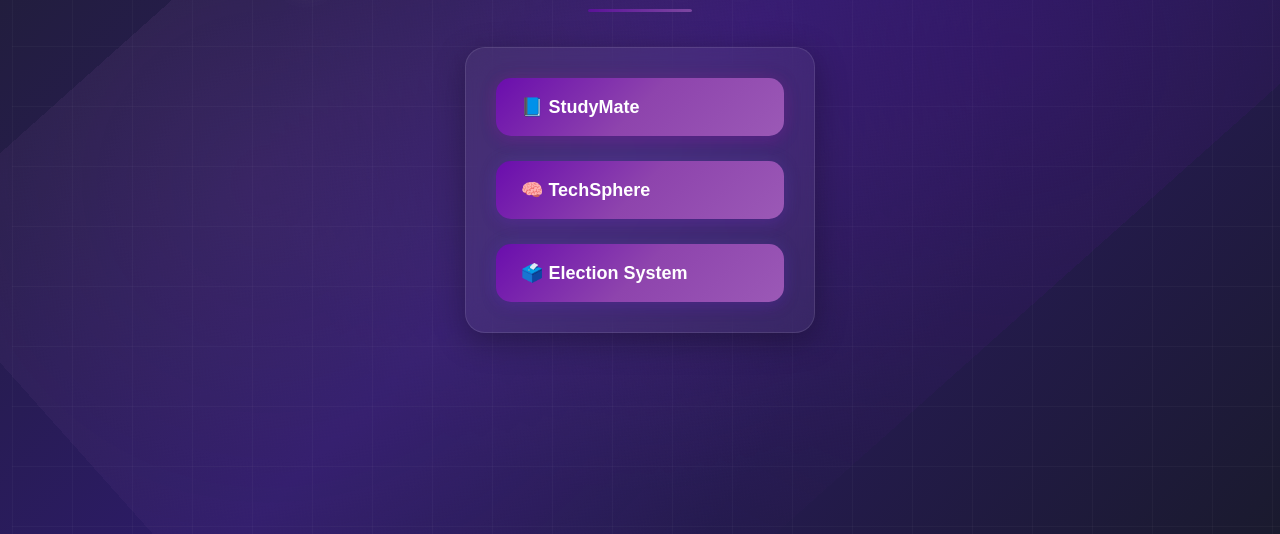
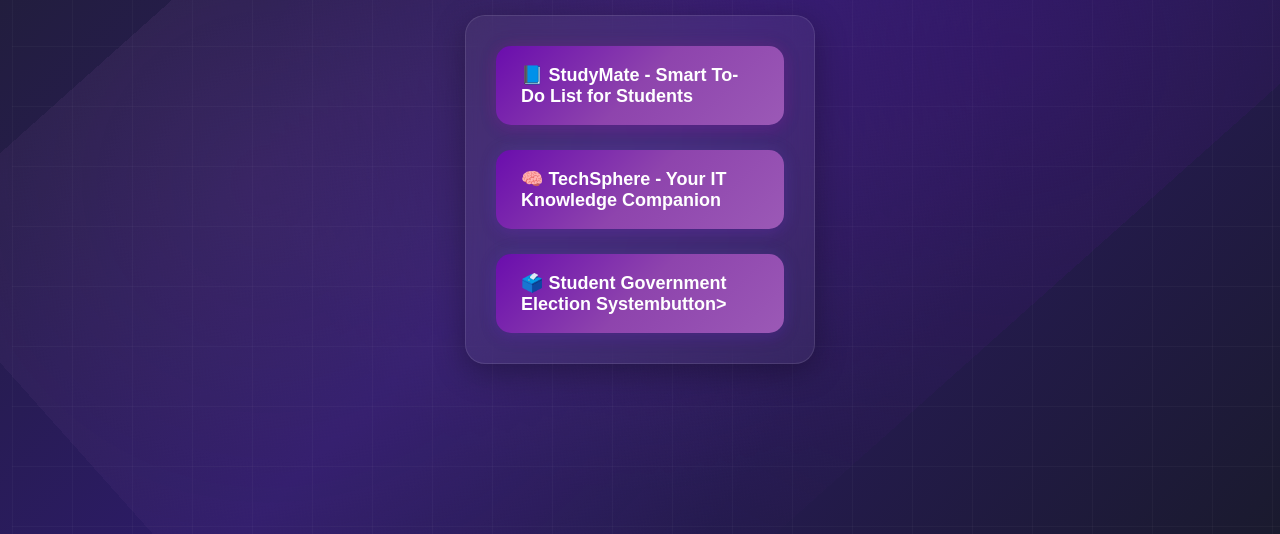
Before and after one commit to chrisjohn03212003/Portfolio_System, a plain HTML site: page index.html in a window 1280 px wide. Shown: the part 266-800 px from the top of the page. Drawn offline with Linux system fonts and the light colour scheme.

Commit message:
Update index.html

```diff
--- a/index.html
+++ b/index.html
@@ -248,9 +248,9 @@
 <body>
   <h1>🚀 Welcome to My Systems Hub</h1>
   <div class="button-container">
-    <button class="button" onclick="window.open('https://studymate-render2.onrender.com')">📘 StudyMate</button>
-    <button class="button" onclick="window.open('https://techsphere-it.onrender.com')">🧠 TechSphere</button>
-    <button class="button" onclick="window.open('https://sge-system.onrender.com')">🗳️ Election System</button>
+    <button class="button" onclick="window.open('https://studymate-render2.onrender.com')">📘 StudyMate - Smart To-Do List for Students</button>
+    <button class="button" onclick="window.open('https://techsphere-it.onrender.com')">🧠 TechSphere - Your IT Knowledge Companion</button>
+    <button class="button" onclick="window.open('https://sge-system.onrender.com')">🗳️ Student Government Election Systembutton>
   </div>
 </body>
 </html>
```
